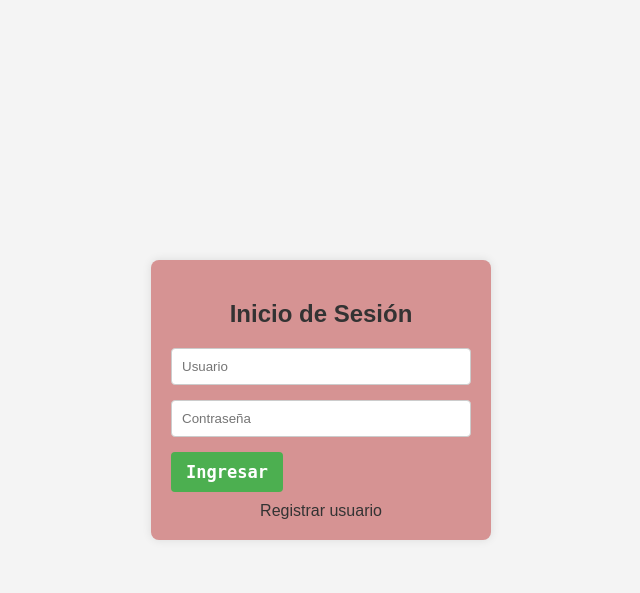
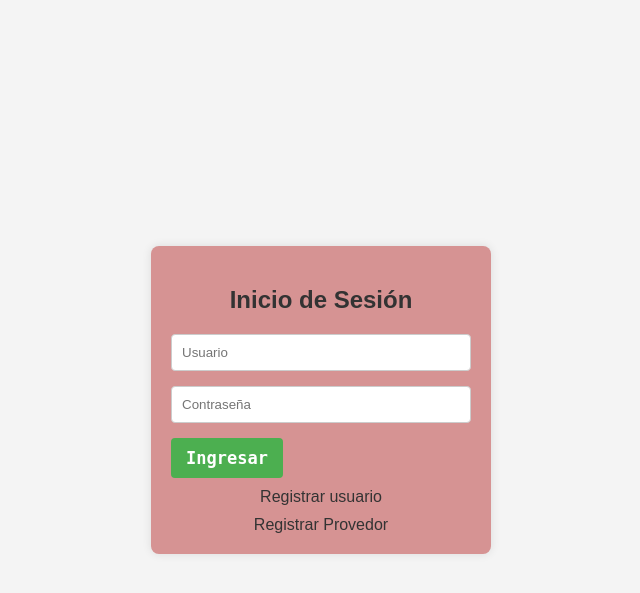
Before and after one commit to Bryacg/Florma, a Flask app: page /login in a window 1280 px wide. Shown: the top 593 px of the page, without its empty margins (319-959 px from the left). Run offline with Flask 3, Linux system fonts and the light colour scheme; some libraries are stand-ins or nearby versions.

Commit message:
modificaciones

```diff
--- a/src/templates/auth/login.html
+++ b/src/templates/auth/login.html
@@ -18,6 +18,7 @@
         <button class="buttonL" type="submit">Ingresar</button>
       </form>
       <a href="./src/templates/registroC_P.html">Registrar usuario</a>
+      <a href="./src/templates/registroC_P.html">Registrar Provedor</a>
     </div>
   </body>
 </html>
```
